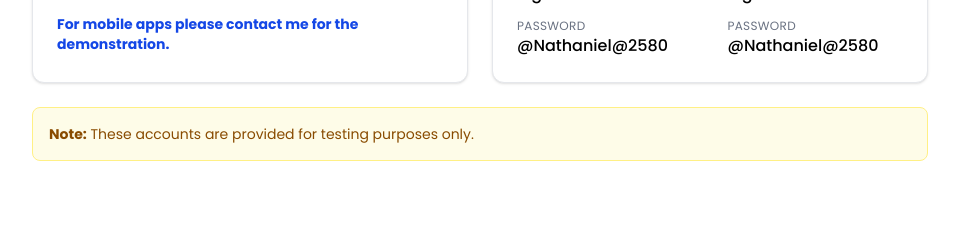
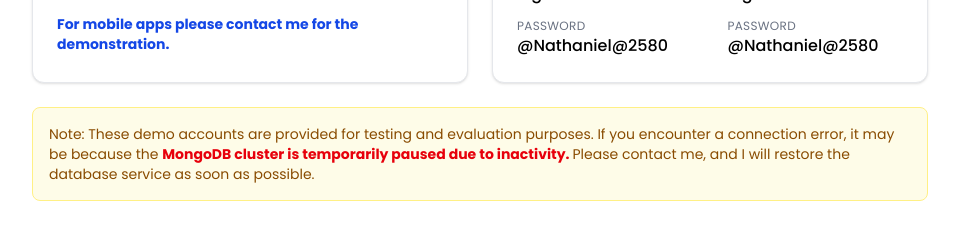
Before and after one commit to GANABA-25/Portfolio, a React (Vite) app: page / in a window 1280 px wide. Shown: the part 1460-1694 px from the top of the page, without its empty margins (160-1119 px from the left). Built offline with nearby package versions, Linux system fonts and the light colour scheme; a web font is replaced by a local one.

Commit message:
project completed

```diff
--- a/src/pages/Home.jsx
+++ b/src/pages/Home.jsx
@@ -415,8 +415,15 @@ export default function Home() {
 
           <div className="rounded-lg border border-yellow-200 bg-yellow-50 p-4">
             <p className="text-sm text-yellow-800">
-              <span className="font-bold">Note:</span> These accounts are
-              provided for testing purposes only.
+              Note: These demo accounts are provided for testing and evaluation
+              purposes. If you encounter a connection error, it may be because
+              the{" "}
+              <span className="font-bold text-red-600">
+                {" "}
+                MongoDB cluster is temporarily paused due to inactivity.{" "}
+              </span>
+              Please contact me, and I will restore the database service as soon
+              as possible.
             </p>
           </div>
         </div>
```
